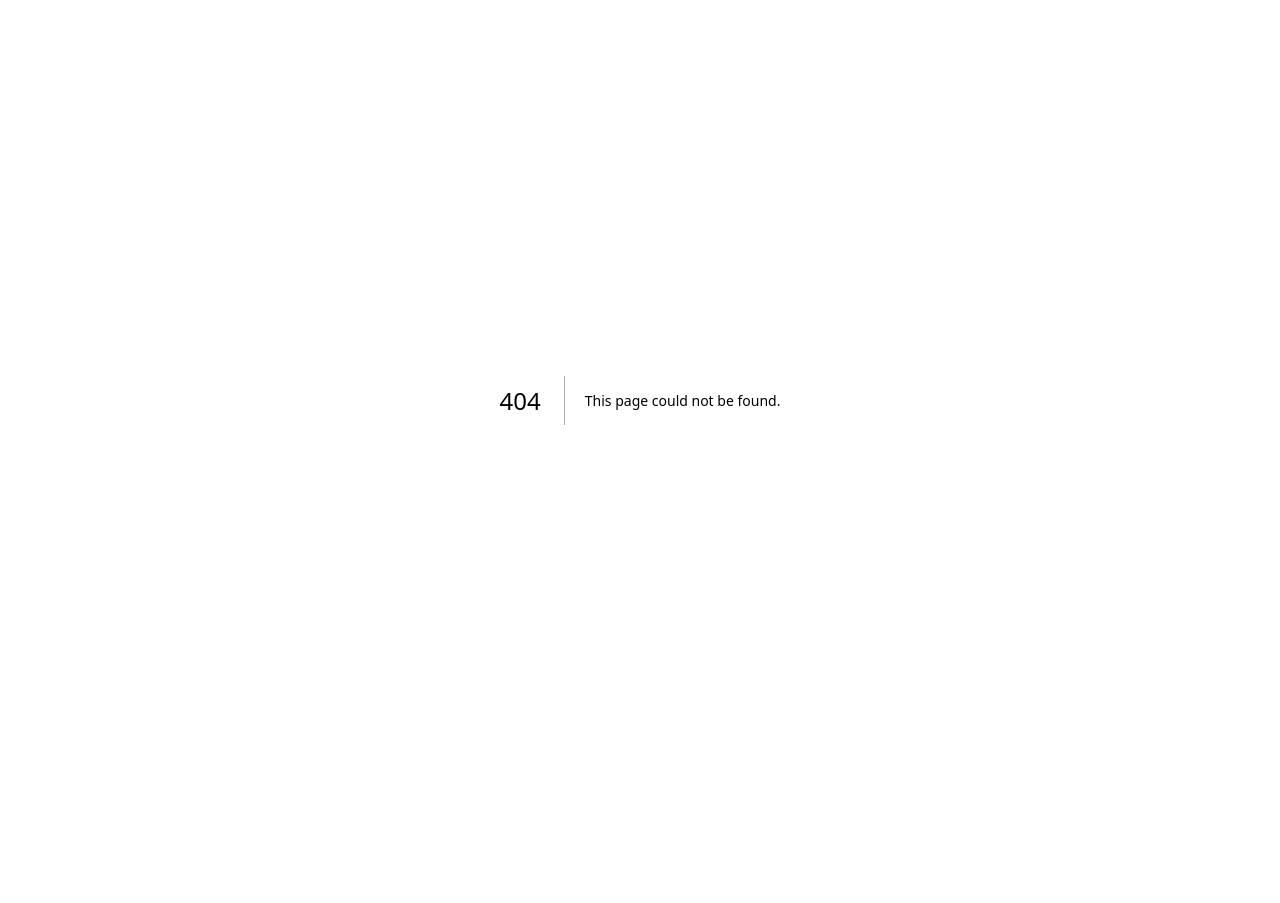
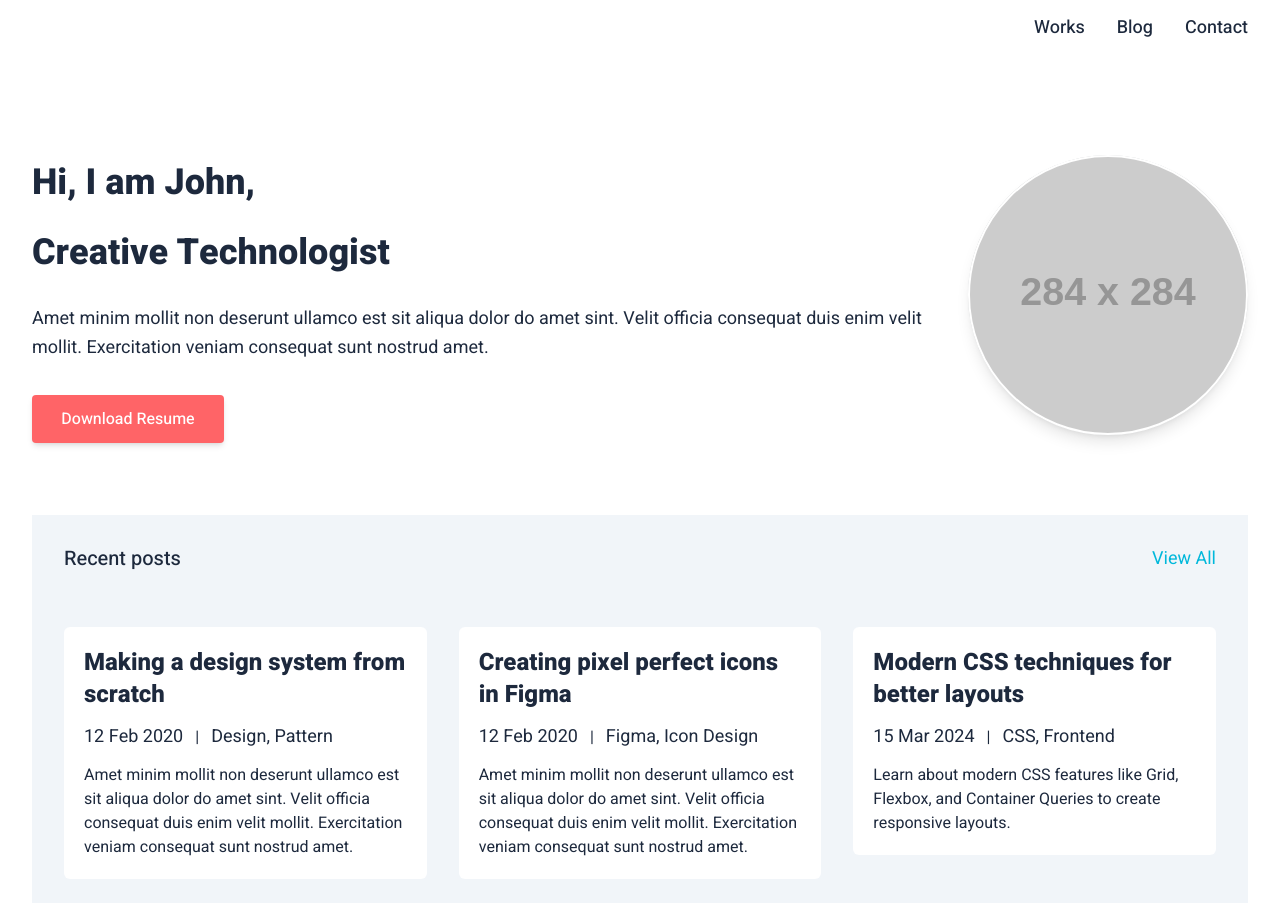
Before and after one commit to ahmedBilal5/portfolio, a Next.js app: page /Home in a window 1280 px wide. Before the commit this address had no page. Before the commit the page ends 800 px from the top, so only its background shows below. Built offline with nearby package versions, Linux system fonts and the light colour scheme.

Commit message:
Home: Hero and Recent Posts

```diff
--- /dev/null
+++ b/app/Home/page.tsx
@@ -0,0 +1,53 @@
+import BlogPostCard from "../_components/blogPostCard";
+import HeroSection from "../_components/hero";
+import NavBar from "../_components/navBar";
+import RecentPosts from "../_components/recentPosts";
+
+export default (Home) => {
+    const recentPosts = [
+    {
+      id: 1,
+      title: "Making a design system from scratch",
+      date: "12 Feb 2020",
+      tags: ["Design", "Pattern"],
+      description: "Amet minim mollit non deserunt ullamco est sit aliqua dolor do amet sint. Velit officia consequat duis enim velit mollit. Exercitation veniam consequat sunt nostrud amet.",
+      href: "/blog/design-system"
+    },
+    {
+      id: 2,
+      title: "Creating pixel perfect icons in Figma",
+      date: "12 Feb 2020",
+      tags: ["Figma", "Icon Design"],
+      description: "Amet minim mollit non deserunt ullamco est sit aliqua dolor do amet sint. Velit officia consequat duis enim velit mollit. Exercitation veniam consequat sunt nostrud amet.",
+      href: "/blog/figma-icons"
+    },
+    {
+      id: 3,
+      title: "Modern CSS techniques for better layouts",
+      date: "15 Mar 2024",
+      tags: ["CSS", "Frontend"],
+      description: "Learn about modern CSS features like Grid, Flexbox, and Container Queries to create responsive layouts.",
+      href: "/blog/modern-css"
+    }
+  ];
+  return (
+    <div className="w-full max-w-[1404px] mx-auto px-4 md:px-8">
+      <NavBar />
+      <HeroSection
+        name="John"
+        title="Creative Technologist"
+        description="Amet minim mollit non deserunt ullamco est sit aliqua dolor do amet sint. Velit officia consequat duis enim velit mollit. Exercitation veniam consequat sunt nostrud amet."
+        buttonText="Download Resume"
+        imageUrl="https://placehold.co/284x284"
+        buttonOnClick={async () => {
+          "use server";
+          console.log("Resume downloaded");
+        }}
+      />
+      <RecentPosts
+        posts={recentPosts}
+        maxPosts={3}
+      />
+    </div>
+  );
+};
--- /dev/null
+++ b/app/_components/blogPostCard.tsx
@@ -0,0 +1,47 @@
+
+import Link from "next/link";
+
+export interface BlogPostCardProps {
+  title: string;
+  date: string;
+  tags: string[];
+  description: string;
+  href: string;
+}
+
+const BlogPostCard = ({
+  title,
+  date,
+  tags,
+  description,
+  href
+}: BlogPostCardProps) => {
+  return (
+    <Link href={href}>
+    <article  className="max-w-[650px] min-h-[208px] bg-white rounded-md flex flex-col sm:gap-3 gap-1 p-5 hover:shadow-md transition-shadow duration-200 cursor-pointer">
+      <h3 className="text-slate-800 sm:text-2xl text-xl font-extrabold leading-8 line-clamp-2">
+       {title}
+      </h3>
+      <div className="w-full flex flex-wrap
+        items-center  sm:gap-3 gap-2 leading-7 text-slate-800">
+        <time className="whitespace-nowrap text-lg">{date}</time>
+        <span className="
+          text-slate-800
+        ">
+          |
+        </span>
+        <span className="
+          text-lg
+          truncate
+        ">
+          {tags.join(', ')}
+      </span>
+      </div>
+      <p className="text-slate-800 text-base font-normal leading-6 line-clamp-3 md:line-clamp-4">
+        {description}
+      </p>
+    </article>
+    </Link>
+  );
+};
+export default BlogPostCard;
--- /dev/null
+++ b/app/_components/hero.tsx
@@ -0,0 +1,72 @@
+
+"use client"
+import React from 'react';
+
+interface HeroSectionProps {
+  name: string;
+  title: string;
+  description: string;
+  buttonText?: string;
+  imageUrl?: string;
+  buttonOnClick?: () => void;
+}
+
+const HeroSection: React.FC<HeroSectionProps> = ({
+  name,
+  title,
+  description,
+  buttonText = "Download Resume",
+  imageUrl = "https://placehold.co/284x284",
+  buttonOnClick
+}) => {
+  return (
+      <div className="flex flex-col md:flex-row items-center justify-between gap-8 md:gap-10 py-8">
+
+        {/* Image - Shows first on mobile */}
+        <div className="order-1 md:order-2 relative md:w-[280px] md:h-[280px] w-48 h-48 flex-shrink-0">
+          {/* Background circle */}
+          <div className="absolute inset-0 bg-slate-100 rounded-full" />
+
+          {/* Image with shadow and outline */}
+          <div className="relative w-full h-full rounded-full shadow-lg outline outline-2 outline-offset-[-2px] outline-white overflow-hidden">
+            <div className="w-full h-full overflow-hidden">
+              <img
+                className="w-full h-full object-cover"
+                src={imageUrl}
+                alt={name}
+              />
+            </div>
+          </div>
+        </div>
+
+        {/* Content - Shows second on mobile */}
+        <div className="order-2 md:order-1 flex-1">
+          <div className="mb-4">
+            <h1 className="text-slate-800 text-2xl sm:text-3xl md:text-4xl font-extrabold leading-tight sm:leading-[70px] text-center md:text-left">
+              Hi, I am {name},
+              <br />
+              {title}
+            </h1>
+          </div>
+
+          <div className="mb-6 sm:mb-8">
+            <p className="text-slate-800 text-base sm:text-lg leading-relaxed text-center md:text-left">
+              {description}
+            </p>
+          </div>
+
+          <div className='flex flex-row justify-center md:justify-start'>
+              <button
+                onClick={buttonOnClick}
+                className="w-48 h-12 bg-red-400 hover:bg-red-500 transition-colors rounded-sm shadow-md text-white text-base font-medium cursor-pointer"
+              >
+                {buttonText}
+            </button>
+          </div>
+
+        </div>
+      </div>
+  );
+};
+
+export default HeroSection
--- /dev/null
+++ b/app/_components/navBar.tsx
@@ -0,0 +1,38 @@
+import Link from "next/link";
+
+interface NavItemProps {
+    title: string,
+    href: string
+}
+
+
+const NavBar =  () => {
+    const navItems = [
+        {
+        title: 'Works',
+        href: '',
+        },
+        {
+        title: 'Blog',
+        href: '',
+        },
+        {
+        title: 'Contact',
+        href: '',
+        },
+    ];
+    return   (
+        <div className="mt-3.5 md:mb-18.5 mb-9 h-7 flex flex-row justify-end gap-8 ">
+            {
+                navItems.map((navItem) => (
+
+                    <Link href={navItem.href} className="text-slate-800 text-lg font-medium cursor-pointer hover:text-red-400">
+                        {navItem.title}
+                    </Link>
+                ))
+            }
+
+        </div>
+)
+}
+export default NavBar;
--- /dev/null
+++ b/app/_components/recentPosts.tsx
@@ -0,0 +1,76 @@
+import Link from "next/link";
+import BlogPostCard, { BlogPostCardProps } from "./blogPostCard";
+type Post = BlogPostCardProps & {
+  id: any;
+};
+
+interface RecentPostsSectionProps {
+  title?: string;
+  viewAllLink?: string;
+  posts: Post[];
+  maxPosts?: number;
+  className?: string;
+}
+
+const RecentPosts = ({
+  title = "Recent posts",
+  viewAllLink = "/blog",
+  posts = [],
+  maxPosts = 2,
+  className = "",
+}: RecentPostsSectionProps) => {
+  const displayedPosts = posts.slice(0, maxPosts);
+  return (
+    <section className="w-full bg-slate-100 py-4 md:py-6 mt-5 sm:mt-10">
+      <div className="container mx-auto px-4 sm:px-6 lg:px-8 max-w-full">
+        <div className="flex flex-row items-start sm:items-center justify-between mb-8 md:mb-12 gap-4">
+          <h2 className="text-slate-800 text-lg md:text-xl lg-text-2xl font-normal md:font-medium leading-8 md:leading-9 lg:leading-10">
+            {title}
+          </h2>
+          <Link
+            href={viewAllLink}
+            className="text-cyan-500 text-base md:text-lg font-normal leading-6 hover:text-cyan-600 transition-colors whitespace-nowrap flex items-center gap-1"
+          >
+            View All
+          </Link>
+        </div>
+        {/* {posts Grid} */}
+        {displayedPosts.length > 0 ? (
+          <div
+            className="
+                grid
+                grid-cols-1
+                md:grid-cols-2
+                lg:grid-cols-3
+                gap-6 md:gap-8
+            "
+          >
+            {displayedPosts.map((post) => (
+              <BlogPostCard
+                key={post.id}
+                title={post.title}
+                date={post.date}
+                tags={post.tags}
+                description={post.description}
+                href={post.href || `/blog/${post.id}`}
+                // className="h-full"
+              />
+            ))}
+          </div>
+        ) : (
+          <div
+            className="
+                    text-center
+                    py-12
+                    text-slate-500
+                    text-lg
+                "
+          >
+            No recent posts available.
+          </div>
+        )}
+      </div>
+    </section>
+  );
+};
+export default RecentPosts;
```
